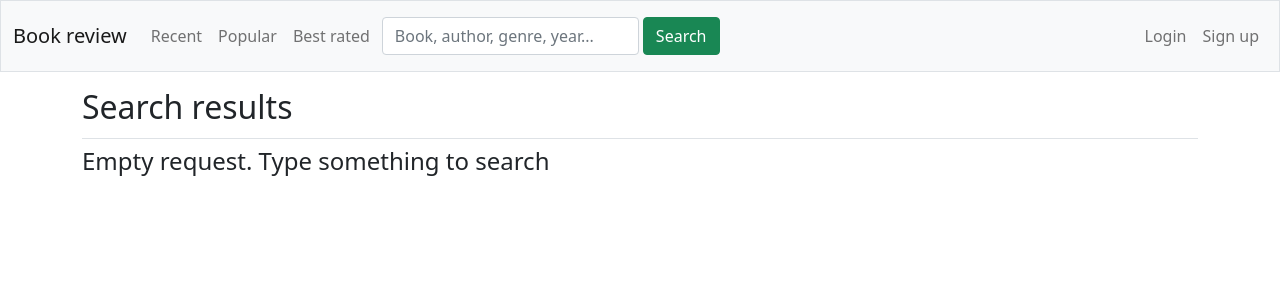
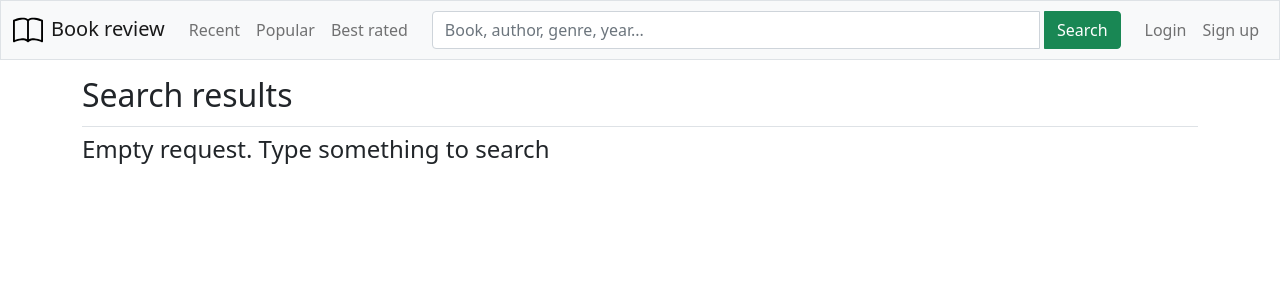
Before and after one commit to AndyAnderson91/book-review, a Django app: page /search/ in a window 1280 px wide. Shown: the top 300 px of the page. Run offline with Django 3.2, Linux system fonts and the light colour scheme; some libraries are stand-ins or nearby versions.

Commit message:
Fixed navbar search form

```diff
--- a/br/forms.py
+++ b/br/forms.py
@@ -5,8 +5,8 @@ class SearchForm(forms.Form):
     """
     This form sends data to SearchListView via GET method.
     """
-    q = forms.CharField(
-        max_length=50,
-        label='',
-        widget=forms.TextInput(attrs={'placeholder': 'Book, author, genre, year...'}),
+    q = forms.CharField(max_length=50, label='', widget=forms.TextInput(attrs={
+        'placeholder': 'Book, author, genre, year...',
+        'class': 'form-control',
+    }),
     )
--- a/br/templates/br/base.html
+++ b/br/templates/br/base.html
@@ -6,14 +6,14 @@
         <meta name="viewpoer" content="width=device-width, initial-scale=1, shrink-to-fit=no">
         <title>Book review</title>
         {% load static %}
-        {% load crispy_forms_tags %}
         <link href="{% static 'bootstrap/css/bootstrap.min.css' %}" rel="stylesheet">
         <script src="{% static 'bootstrap/js/bootstrap.min.js' %}"></script>
     </head>
     <body>
-        <nav class="navbar navbar-expand-lg navbar-light bg-light mb-3 pt-0 pb-0 border">
+        <nav class="navbar navbar-expand-lg navbar-light bg-light mb-3 border">
             <div class="container-fluid">
-                <a class="navbar-brand" href="{% url 'br:index' %}">Book review</a>
+                <a class="navbar-brand" href="{% url 'br:index' %}">
+                    <img src="/static/bootstrap/svg/book.svg" alt="" width="30" height="30"><span class="ms-2">Book review</span></a>
                 <button class="navbar-toggler" type="button" data-bs-toggle="collapse" data-bs-target="#navbarSupportedContent" aria-controls="navbarSupportedContent" aria-expanded="false" aria-label="Toggle navigation">
                     <span class="navbar-toggler-icon"></span>
                 </button>
@@ -30,12 +30,12 @@
                         </li>
                     </ul>
 
-                    <form class="d-flex" method="get" action="{% url 'br:search' %}">
-                        <div class="ms-1 pt-3 mb-0">
-                            {{ search_form|crispy }}
+                    <form class="d-inline w-100 ms-3 me-3" method="get" action="{% url 'br:search' %}">
+                        <div class="input-group">
+                            {{ search_form.q }}
+                            <input type="hidden" name="category" value="any">
+                            <button class="btn btn-success ms-1" type="submit">Search</button>
                         </div>
-                        <input type="hidden" name="category" value="any">
-                        <button class="btn btn-success ms-1 mb-3 mt-3" type="submit">Search</button>
                     </form>
 
                     <ul class="navbar-nav ms-auto">
@@ -59,13 +59,13 @@
             </div>
         </nav>
 
-        <main role="main" class="container">
+        <div role="main" class="container">
             <div class="pb-1 mb-2 border-bottom">
                 {% block page_header %}{% endblock page_header %}
             </div>
             <div>
                 {% block content %} {% endblock content %}
             </div>
-        </main>
+        </div>
     </body>
 </html>
--- a/br/templates/br/search.html
+++ b/br/templates/br/search.html
@@ -12,7 +12,7 @@
             {% elif category == 'author' %}Books written by «{{q}}»
             {% elif category == 'genre' %}Books in «{{q}}» genre
             {% elif category == 'year' %}Books of «{{q}}» year
-            {% elif category == 'any' %}Books found for «{{q}}» request
+            {% elif category == 'any' %}Books found on «{{q}}» request
             {% endif %}
             ({{ paginator.count }}):
         </h4>
--- a/mysite/settings.py
+++ b/mysite/settings.py
@@ -48,7 +48,6 @@ INSTALLED_APPS = [
 ]
 
 CRISPY_ALLOWED_TEMPLATE_PACKS = 'bootstrap5'
-
 CRISPY_TEMPLATE_PACK = 'bootstrap5'
 
 MIDDLEWARE = [
```
Also changed, not shown: br/tests/test_views.py (+2 -2 lines), static/bootstrap/svg/book-half.svg (added), static/bootstrap/svg/book.svg (added), static/bootstrap/svg/journal-check.svg (added).
